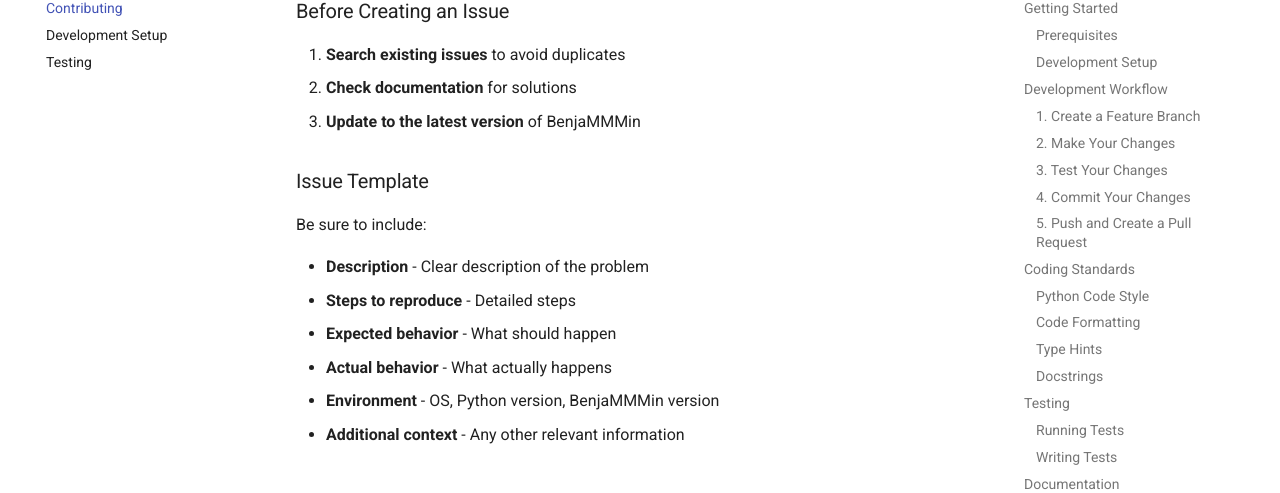
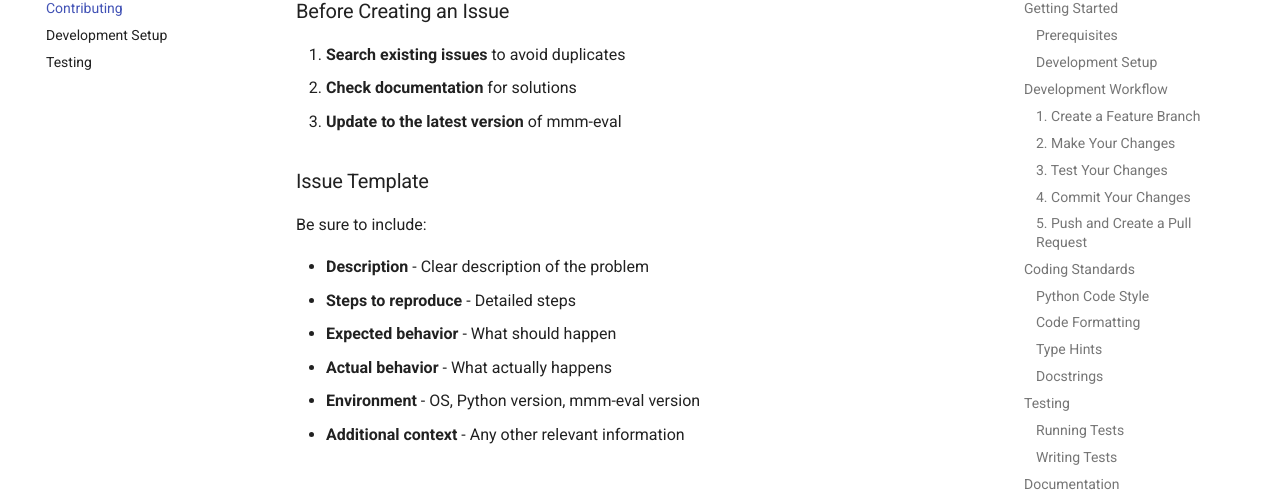
Before and after one commit to mutinex/mmm-eval, an MkDocs documentation site: the page built from docs/development/contributing.md, in a window 1280 px wide and 1400 px high, scrolled down 5605 px. Shown: the part 148-641 px from the top of the window. Built offline with MkDocs 1.6.1 and Material for MkDocs 9.7.7, drawn with Linux system fonts in a browser that asks for light colours; comment, search, counter and statistics services are not loaded; the version menu is left out; some of the changed text lies outside the part shown.

Commit message:
Fix quick nav section

```diff
--- a/docs/development/contributing.md
+++ b/docs/development/contributing.md
@@ -242,7 +242,7 @@ Use the provided pull request template and fill in all sections:
 
 1. **Search existing issues** to avoid duplicates
 2. **Check documentation** for solutions
-3. **Update to the latest version** of BenjaMMMin
+3. **Update to the latest version** of mmm-eval
 
 ### Issue Template
 
@@ -252,7 +252,7 @@ Be sure to include:
 - **Steps to reproduce** - Detailed steps
 - **Expected behavior** - What should happen
 - **Actual behavior** - What actually happens
-- **Environment** - OS, Python version, BenjaMMMin version
+- **Environment** - OS, Python version, mmm-eval version
 - **Additional context** - Any other relevant information
 
 ## Community Guidelines
@@ -289,4 +289,4 @@ Contributors will be recognized in:
 - **CHANGELOG.md** - For all contributions
 - **GitHub contributors** page
 
-Thank you for contributing to BenjaMMMin! 🎉
+Thank you for contributing to mmm-eval! 🎉
```
Also changed, not shown: docs/index.md (+5 -5 lines).
